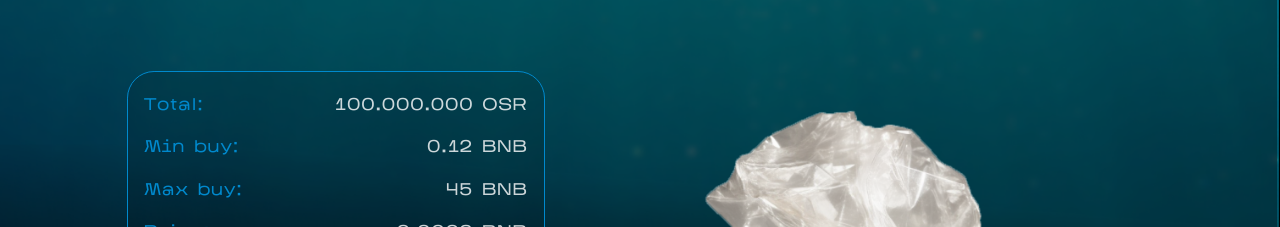
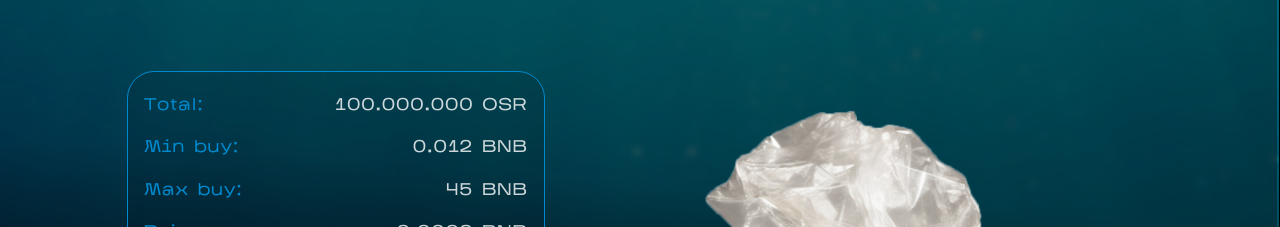
Before and after one commit to Ocean-Savior/ocean-savior-io, a React (Create React App) app: page / in a window 1280 px wide. Shown: the part 5240-5467 px from the top of the page. Built offline with nearby package versions, Linux system fonts and the light colour scheme.

Commit message:
Update Presale.jsx

```diff
--- a/src/components/Presale/Presale.jsx
+++ b/src/components/Presale/Presale.jsx
@@ -77,7 +77,7 @@ const Presale = () => {
             </div>
             <div className={styles.row}>
               <p className={styles.name}>Min buy:</p>
-              <p className={styles.value}>0.12 BNB</p>
+              <p className={styles.value}>0.012 BNB</p>
             </div>
             <div className={styles.row}>
               <p className={styles.name}>Max buy:</p>
```
